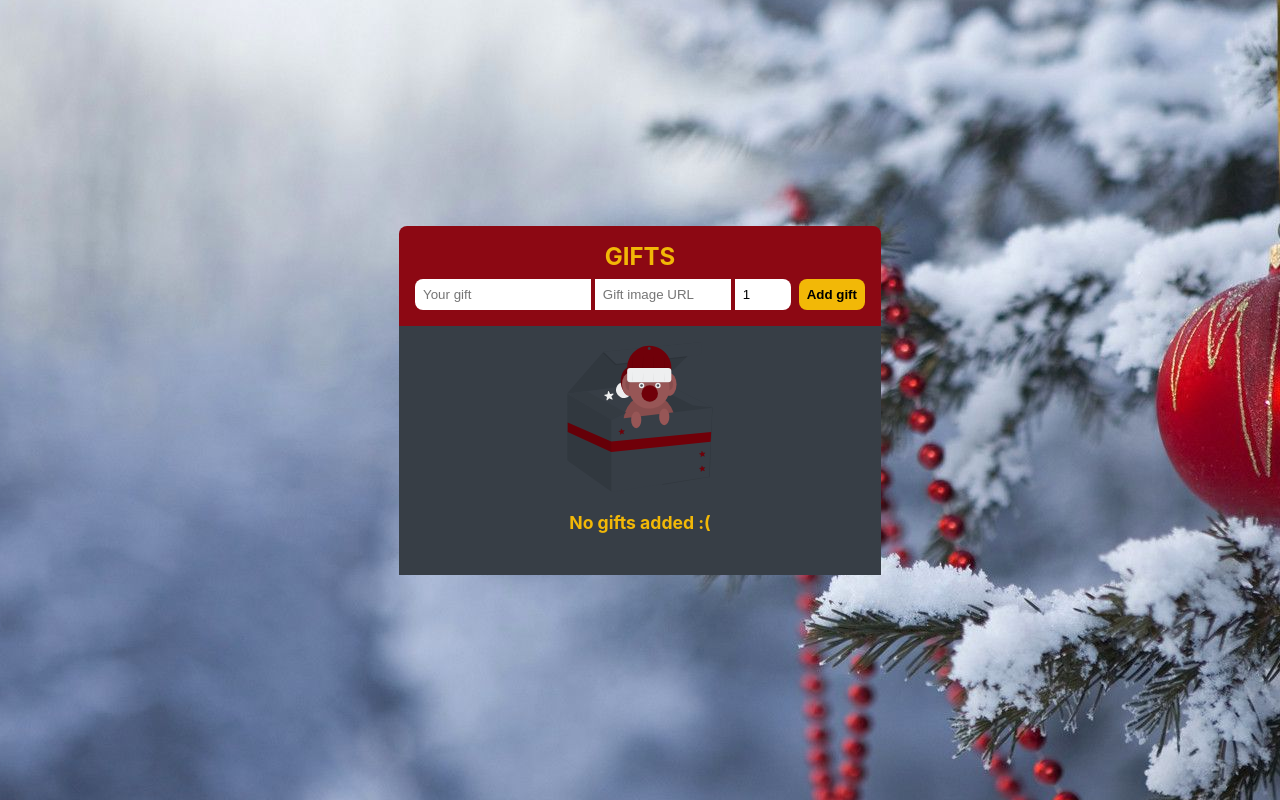
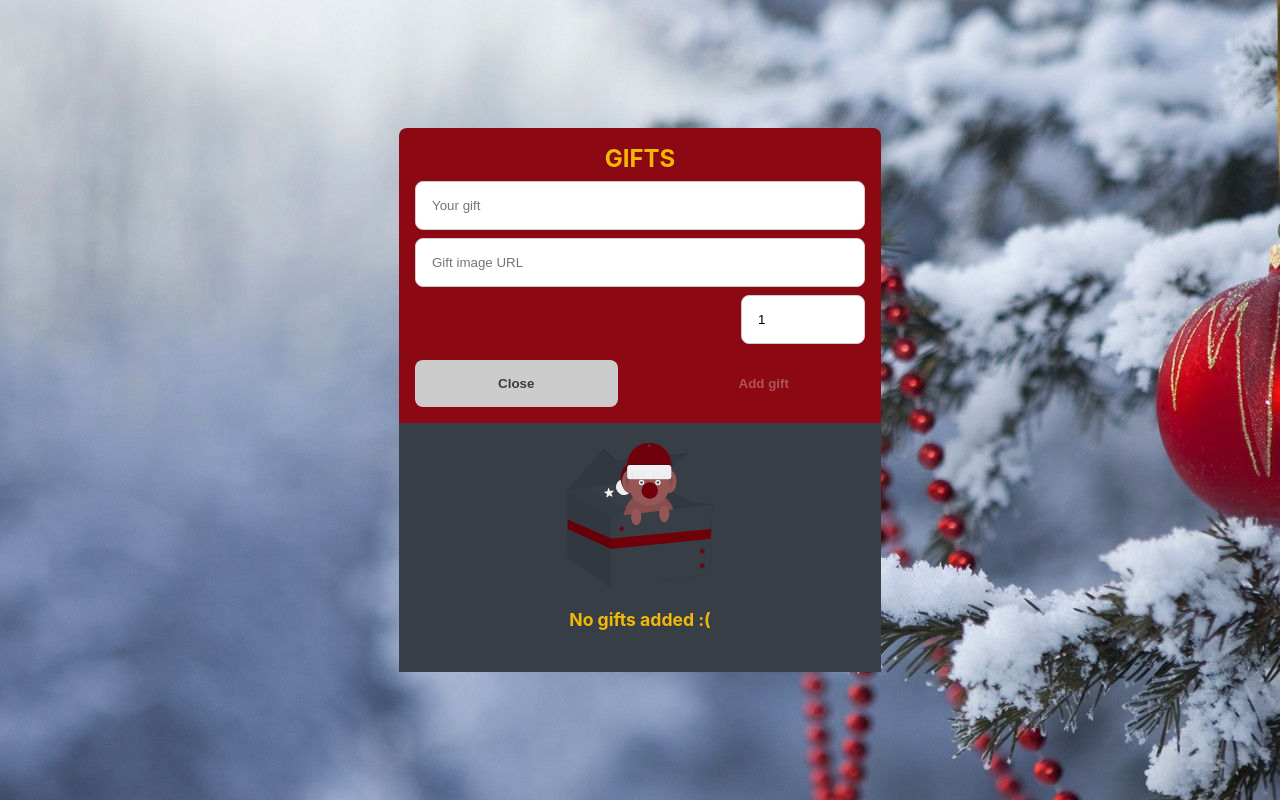
Before and after one commit to lopez-tomas/adviency, a React (Create React App) app: page / in a window 1280 px wide. Built offline with nearby package versions, Linux system fonts and the light colour scheme.

Commit message:
[FEAT]: minor changes added.

```diff
--- a/src/containers/Form.jsx
+++ b/src/containers/Form.jsx
@@ -2,7 +2,7 @@ import React, { useContext, useRef, useState } from 'react';
 import AppContext from '../context/AppContext';
 import '../styles/Form.sass';
 
-const Form = () => {
+const Form = ({ onClose }) => {
   const { state, addGift } = useContext(AppContext);
   const form = useRef(null);
   const [gift, setGift] = useState("");
@@ -18,7 +18,7 @@ const Form = () => {
     setGift(newGift);
     setIsGiftInList(state.gifts.some(gift => gift.gift === newGift));
 
-    if (!!newGift && !state.gifts.some(gift => gift.gift === newGift)) {
+    if (!!newGift && quantity && !state.gifts.some(gift => gift.gift === newGift)) {
       addGift({
         id: state.lastId,
         gift: newGift,
@@ -27,6 +27,7 @@ const Form = () => {
       })
 
       form.current.reset();
+      onClose();
     }
   }
 
@@ -54,6 +55,14 @@ const Form = () => {
           min="1"
           required
         />
+      </div>
+      <div className="buttons">
+        <button
+          onClick={onClose}
+          className="btn close-btn"
+        >
+          Close
+        </button>
         <input
           onClick={handleAdd}
           className="btn add-btn"
--- a/src/styles/App.sass
+++ b/src/styles/App.sass
@@ -3,7 +3,7 @@
 
 .App
   .Form-container, .GiftList-container
-    width: 450px
+    //width: 450px
     padding: sizes.$lg
 
   .Form-container
@@ -17,6 +17,19 @@
       margin-bottom: sizes.$md
       text-transform: uppercase
 
+    button
+      padding: sizes.$md + sizes.$sm
+      border: none
+      border-radius: sizes.$md
+      font-weight: bold
+      text-transform: uppercase
+      color: colors.$text-primary
+      background-color: colors.$black
+      &:hover
+        color: colors.$black
+        background-color: colors.$text-primary
+
   .GiftList-container
+    width: 450px
     min-height: 217px
     background-color: colors.$black
--- a/src/styles/Form.sass
+++ b/src/styles/Form.sass
@@ -2,42 +2,62 @@
 @use './modules/_sizes'
 
 .Form
-  .inputs
+  height: 100%
+  &:invalid .buttons .add-btn
+    opacity: 0.3
+    cursor: not-allowed
+    pointer-events: none
+
+  .inputs, .buttons
     display: flex
+    flex-direction: column
 
     .input, .btn
       padding: sizes.$md
       border: none
 
     .input
+      padding: sizes.$lg
+      border: 1px solid #ccc
+      border-radius: sizes.$md
+      margin-bottom: sizes.$md
       &:focus
-        outline: none
+        outline-color: colors.$text-primary
+      &:invalid
+        outline-color: colors.$extra
+      &:valid
+        outline-color: lime
 
     .gift-input
-      width: 40%
-      margin-right: sizes.$sm
-      border-top-left-radius: sizes.$md
-      border-bottom-left-radius: sizes.$md
     .image-input
-      width: 30%
-      margin-right: sizes.$sm
     .quantity-input
-      width: 10%
-      margin-right: sizes.$md
-      border-top-right-radius: sizes.$md
-      border-bottom-right-radius: sizes.$md
+      width: 20%
+      align-self: flex-end
+      margin-bottom: sizes.$lg
 
-    .add-btn
-      border-top-left-radius: sizes.$md
-      border-bottom-left-radius: sizes.$md
-      border-top-right-radius: sizes.$md
-      border-bottom-right-radius: sizes.$md
+  .buttons
+    flex-direction: row
+    justify-content: space-between
+    .add-btn, .close-btn
+      width: 45%
+      padding: sizes.$lg
+      border: none
+      border-radius: sizes.$md
       font-weight: bold
-      background-color: colors.$text-primary
+      color: colors.$white
+      background-color: colors.$background-primary
       cursor: pointer
       &:hover
         background-color: colors.$text-secondary
 
+    .close-btn
+      text-transform: capitalize
+      color: colors.$black
+      background-color: #ccc
+      &:hover
+        color: colors.$white
+        background-color: colors.$black
+
   .errorMsg
     margin-top: sizes.$lg
     font-weight: bold
```
